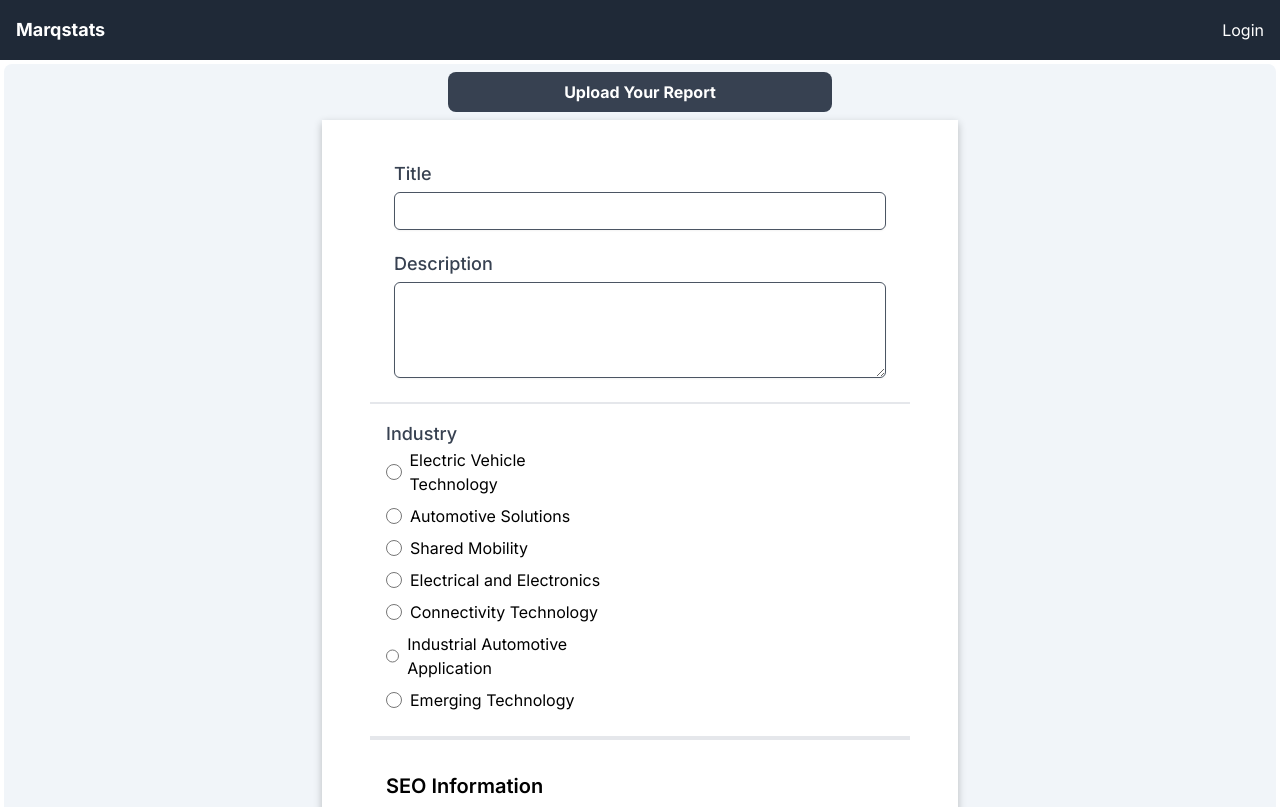
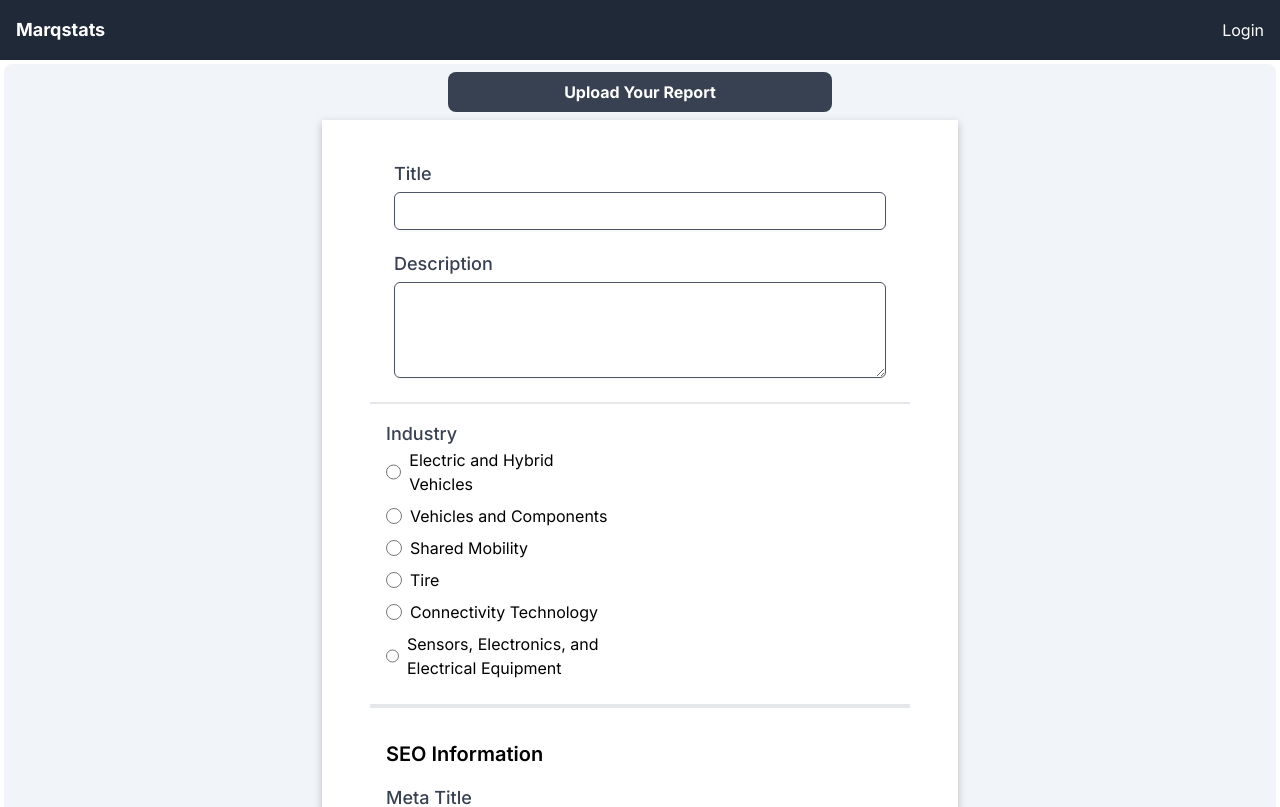
Before and after one commit to SidhartGautam25/marqAdminFrontend, a Next.js app: page /uploding in a window 1280 px wide. Shown: the top 807 px of the page. Built offline with nearby package versions, Linux system fonts and the light colour scheme.

Commit message:
sub industry data change

```diff
--- a/app/comp/righthero/RightHero.tsx
+++ b/app/comp/righthero/RightHero.tsx
@@ -50,7 +50,7 @@ const RightHero: React.FC<ChildComponentProps> = ({ reports }) => {
           </Link>
         </div>
         <button
-          className="m-4 px-4 py-2 bg-blue-500 text-white rounded hover:bg-blue-700 transition duration-300"
+          className="m-4 px-4 py-2 bg-blue-800 text-white rounded hover:bg-blue-700 transition duration-300"
           onClick={() =>
             setShowComponent(
               showComponent === "Uploadrd" ? "Uploadinsight" : "Uploadrd"
--- a/app/comp/upins/Upins.tsx
+++ b/app/comp/upins/Upins.tsx
@@ -14,96 +14,74 @@ interface ListItem {
 
 const listData: ListItem[] = [
   {
-    name: "ev_tech",
+    name: "Electric and Hybrid Vehicles",
     children: [
-      "Electric Vehicle",
-      "Battery Technology and Manufacturing",
-      "Charging Infrastructure",
-      "EV Powertrains",
-      "EV Components",
-      "EV Services",
+     "Battery Technology",
+    "Electric Motors",
+    "Charging Infrastructure",
+    "Hybrid Systems",
+    "Vehicle Design"
     ],
   },
   {
-    name: "automotive_solutions",
+    name: " Vehicles and Components",
     children: [
-      "Passenger Vehicle",
-      "Commercial Vehicle",
-      "Two-Wheeler",
-      "Three-Wheeler",
-      "ICE Powertrains",
-      "Components",
-      "Tire",
-      "Services",
+        "Chassis",
+        "Engine Components",
+        "Transmission Systems",
+        "Braking Systems",
+        "Fuel Systems"
     ],
   },
   {
-    name: "shared_mobility",
+    name: "Shared Mobility",
     children: [
-      "Car-Based Services",
-      "Micro-Mobility Services",
-      "Microtransit and Shuttle Services",
-      "Autonomous Mobility Services",
-      "Subscription and Membership Models",
-      "Integrated Mobility Platforms (MaaS)",
+      "Car Sharing",
+      "Ride Hailing",
+      "Bike Sharing",
+      "Scooter Sharing",
+      "Fleet Management"
     ],
   },
   {
-    name: "electrical_electronics",
+    name: "Tire",
     children: [
-      "ADAS",
-      "Sensors",
-      "ECU",
-      "Electrical and Electronic Components",
+      "Manufacturing",
+    "Design",
+    "Recycling",
+    "Performance Testing",
+    "Distribution"
     ],
   },
   {
-    name: "connectivity_tech",
+    name: "Connectivity Technology",
     children: [
-      "In-Vehicle Infotainment",
-      "Vehicle-to-Everything (V2X) Communications",
-      "Telematics and Remote Services",
-      "Connected Safety Features",
-      "Vehicle Connectivity Services",
+      "Telematics",
+    "Vehicle-to-Everything (V2X)",
+    "Infotainment Systems",
+    "Navigation Systems",
+    "Remote Diagnostics"
     ],
   },
   {
-    name: "industrial_automotive",
+    name: "Sensors, Electronics, and Electrical Equipment",
     children: [
-      "Agricultural Vehicles ",
-      "Construction Vehicles",
-      "Mining Vehicles ",
-      "Warehouse Vehicles ",
-      "Forestry Vehicles ",
-      "Utility Vehicles ",
-      "Cargo Transport Vehicles ",
-      "Emergency Service Vehicles ",
-      "Railway Service Vehicles ",
-      "Port and Terminal Vehicles ",
-    ],
-  },
-  {
-    name: "emerging_tech",
-    children: [
-      "Autonomous Vehicles (AVs)",
-      "Alternative Fuels and Powertrains",
-      "Automotive Digital Services",
-      "Artificial Intelligence (AI) and Machine Learning",
-      "Lightweight and Advanced Materials",
-      "Smart City Integration",
-      "Sustainable Technologies",
+      "LIDAR",
+    "RADAR",
+    "Cameras",
+    "Control Units",
+    "Wiring Harnesses"
     ],
   },
 ];
 
 const radioOptions: RadioOption[] = [
-  { id: "ev_tech", label: "Electric Vehicle Technology" },
-  { id: "automotive_solutions", label: "Automotive Solutions" },
-  { id: "shared_mobility", label: "Shared Mobility" },
-  { id: "electrical_electronics", label: "Electrical and Electronics" },
-  { id: "connectivity_tech", label: "Connectivity Technology" },
-  { id: "industrial_automotive", label: "Industrial Automotive Application" },
-  { id: "emerging_tech", label: "Emerging Technology" },
+  { id: "Electric and Hybrid Vehicles", label: "Electric and Hybrid Vehicles" },
+  { id: "Vehicles and Components", label: "Vehicles and Components" },
+  { id: "Shared Mobility", label: "Shared Mobility" },
+  { id: "Tire", label: "Tire" },
+  { id: "Connectivity Technology", label: "Connectivity Technology" },
+  { id: "Sensors, Electronics, and Electrical Equipment", label: "Sensors, Electronics, and Electrical Equipment" },
 ];
 
 export default function Upins() {
--- a/app/comp/upsec/Upsec.tsx
+++ b/app/comp/upsec/Upsec.tsx
@@ -20,96 +20,74 @@ interface ListItem {
 
 const listData: ListItem[] = [
   {
-    name: "ev_tech",
+    name: "Electric and Hybrid Vehicles",
     children: [
-      "Electric Vehicle",
-      "Battery Technology and Manufacturing",
-      "Charging Infrastructure",
-      "EV Powertrains",
-      "EV Components",
-      "EV Services",
+     "Battery Technology",
+    "Electric Motors",
+    "Charging Infrastructure",
+    "Hybrid Systems",
+    "Vehicle Design"
     ],
   },
   {
-    name: "automotive_solutions",
+    name: " Vehicles and Components",
     children: [
-      "Passenger Vehicle",
-      "Commercial Vehicle",
-      "Two-Wheeler",
-      "Three-Wheeler",
-      "ICE Powertrains",
-      "Components",
-      "Tire",
-      "Services",
+        "Chassis",
+        "Engine Components",
+        "Transmission Systems",
+        "Braking Systems",
+        "Fuel Systems"
     ],
   },
   {
-    name: "shared_mobility",
+    name: "Shared Mobility",
     children: [
-      "Car-Based Services",
-      "Micro-Mobility Services",
-      "Microtransit and Shuttle Services",
-      "Autonomous Mobility Services",
-      "Subscription and Membership Models",
-      "Integrated Mobility Platforms (MaaS)",
+      "Car Sharing",
+      "Ride Hailing",
+      "Bike Sharing",
+      "Scooter Sharing",
+      "Fleet Management"
     ],
   },
   {
-    name: "electrical_electronics",
+    name: "Tire",
     children: [
-      "ADAS",
-      "Sensors",
-      "ECU",
-      "Electrical and Electronic Components",
+      "Manufacturing",
+    "Design",
+    "Recycling",
+    "Performance Testing",
+    "Distribution"
     ],
   },
   {
-    name: "connectivity_tech",
+    name: "Connectivity Technology",
     children: [
-      "In-Vehicle Infotainment",
-      "Vehicle-to-Everything (V2X) Communications",
-      "Telematics and Remote Services",
-      "Connected Safety Features",
-      "Vehicle Connectivity Services",
+      "Telematics",
+    "Vehicle-to-Everything (V2X)",
+    "Infotainment Systems",
+    "Navigation Systems",
+    "Remote Diagnostics"
     ],
   },
   {
-    name: "industrial_automotive",
+    name: "Sensors, Electronics, and Electrical Equipment",
     children: [
-      "Agricultural Vehicles ",
-      "Construction Vehicles",
-      "Mining Vehicles ",
-      "Warehouse Vehicles ",
-      "Forestry Vehicles ",
-      "Utility Vehicles ",
-      "Cargo Transport Vehicles ",
-      "Emergency Service Vehicles ",
-      "Railway Service Vehicles ",
-      "Port and Terminal Vehicles ",
-    ],
-  },
-  {
-    name: "emerging_tech",
-    children: [
-      "Autonomous Vehicles (AVs)",
-      "Alternative Fuels and Powertrains",
-      "Automotive Digital Services",
-      "Artificial Intelligence (AI) and Machine Learning",
-      "Lightweight and Advanced Materials",
-      "Smart City Integration",
-      "Sustainable Technologies",
+      "LIDAR",
+    "RADAR",
+    "Cameras",
+    "Control Units",
+    "Wiring Harnesses"
     ],
   },
 ];
 // Sample data for the radio buttons
 const radioOptions: RadioOption[] = [
-  { id: "ev_tech", label: "Electric Vehicle Technology" },
-  { id: "automotive_solutions", label: "Automotive Solutions" },
-  { id: "shared_mobility", label: "Shared Mobility" },
-  { id: "electrical_electronics", label: "Electrical and Electronics" },
-  { id: "connectivity_tech", label: "Connectivity Technology" },
-  { id: "industrial_automotive", label: "Industrial Automotive Application" },
-  { id: "emerging_tech", label: "Emerging Technology" },
+  { id: "Electric and Hybrid Vehicles", label: "Electric and Hybrid Vehicles" },
+  { id: "Vehicles and Components", label: "Vehicles and Components" },
+  { id: "Shared Mobility", label: "Shared Mobility" },
+  { id: "Tire", label: "Tire" },
+  { id: "Connectivity Technology", label: "Connectivity Technology" },
+  { id: "Sensors, Electronics, and Electrical Equipment", label: "Sensors, Electronics, and Electrical Equipment" },
 ];
 
 export default function Upsec() {
```
